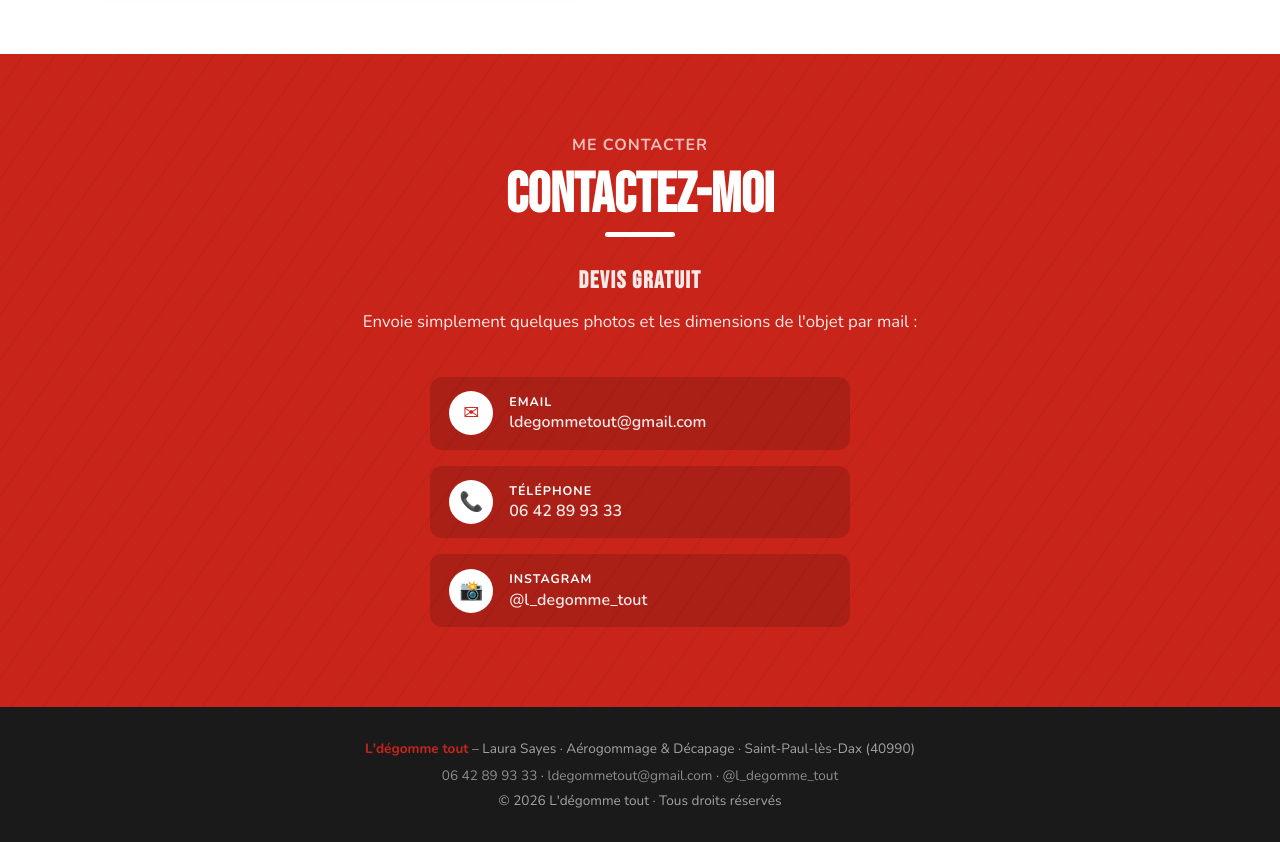
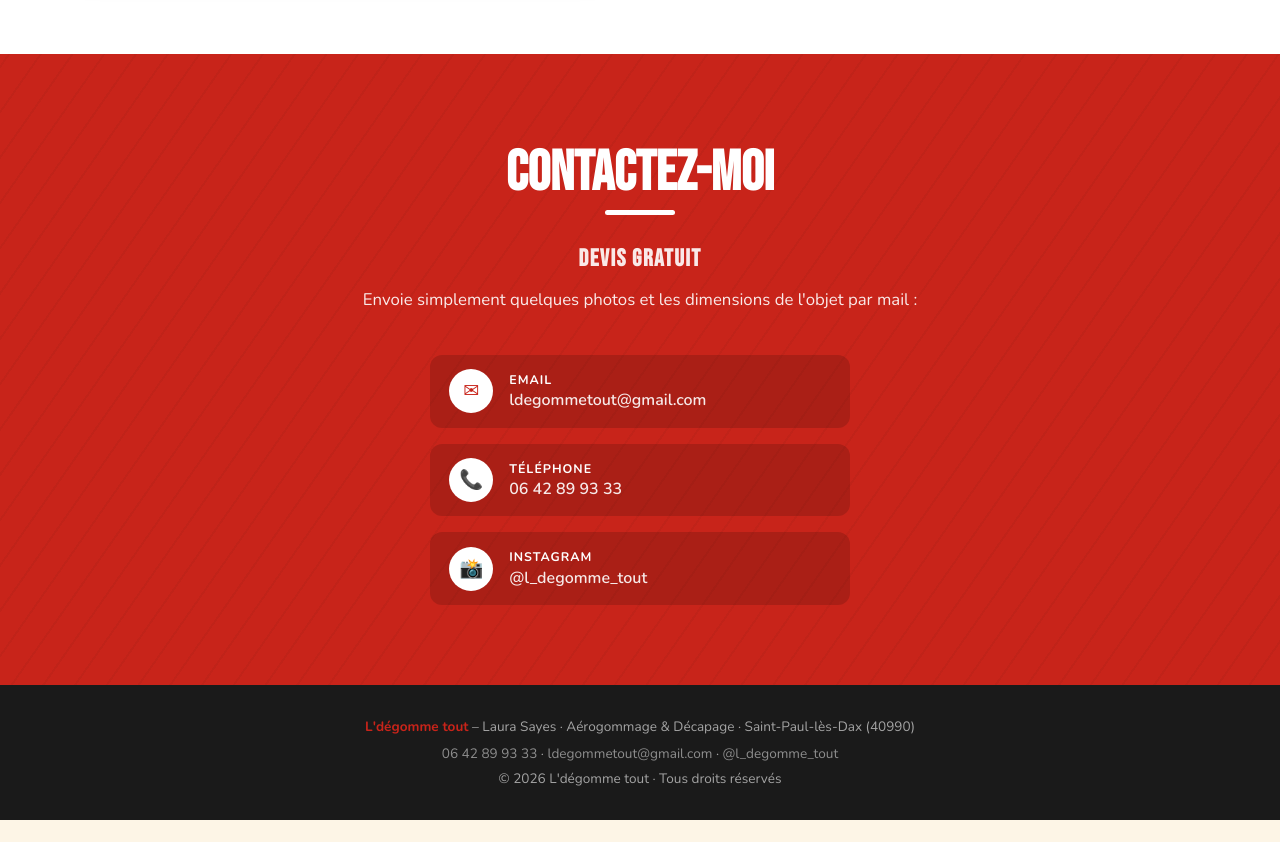
Before and after one commit to Ldegommetout40/Ldegommetout40.github.io, a plain HTML site: page index.html in a window 1280 px wide. Shown: the part 4460-5302 px from the top of the page. After the commit the page ends 5280 px from the top, so only its background shows below. Drawn offline with nearby package versions, Linux system fonts and the light colour scheme.

Commit message:
Update index.html

```diff
--- a/index.html
+++ b/index.html
@@ -323,7 +323,7 @@ nav{padding:.2rem 2rem}
 
 <section id="contact"><div class="container">
   <div class="reveal" style="text-align:center;max-width:600px;margin:0 auto;">
-    <p class="section-sub" style="color:rgba(255,255,255,.7);">Me contacter</p>
+    <p class="section-sub" style="color:rgba(255,255,255,.7);"></p>
     <h2 class="section-title" style="color:var(--blanc);">Contactez-moi</h2>
     <div class="divider" style="margin:0 auto 1.5rem;background:var(--blanc);"></div>
     <p style="color:rgba(255,255,255,.9);font-size:1.05rem;line-height:1.7;margin-bottom:2.5rem;">
```
